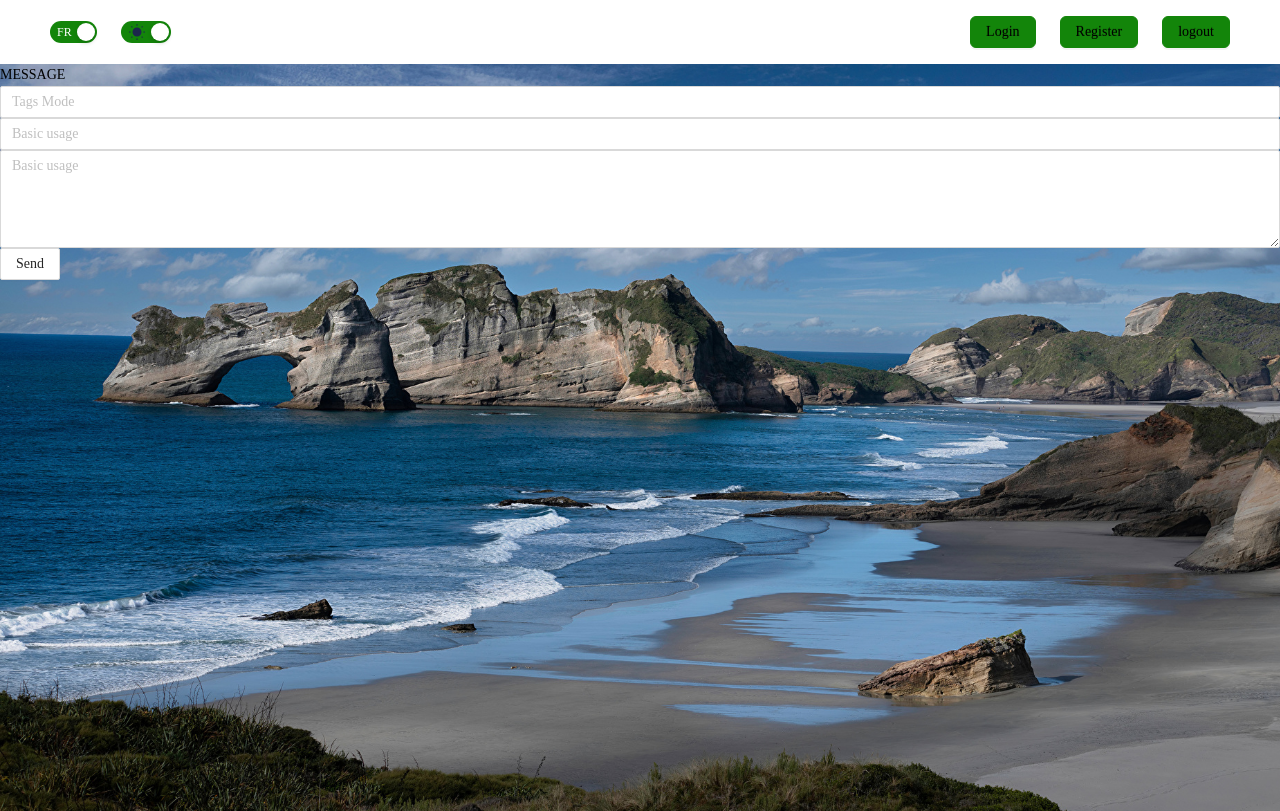
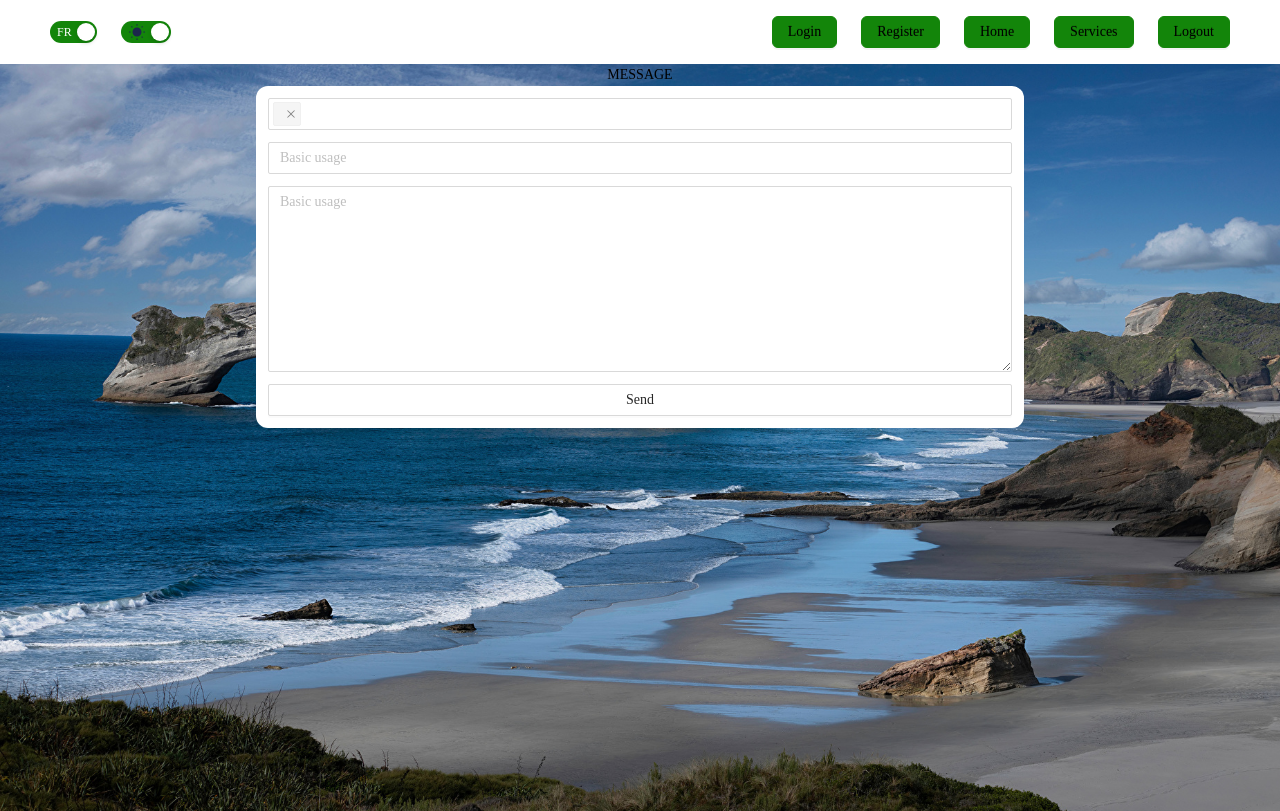
Before and after one commit to CubeLeopard5/radiz, a Nuxt app: page /messages in a window 1280 px wide. Built offline with nearby package versions, Linux system fonts and the light colour scheme; no server answers.

Commit message:
add a page to send publications

```diff
--- a/components/Header/Header.vue
+++ b/components/Header/Header.vue
@@ -19,9 +19,11 @@
             </a-switch>
         </div>
         <div class="buttons-group">
-            <HeaderLogin/>
-            <HeaderRegister/>
-            <RadizButton text="logout" @onClick="handleOk"/>
+            <HeaderLogin v-if="!store.connectedUser.id"/>
+            <HeaderRegister v-if="!store.connectedUser.id"/>
+            <RadizButton text="Home" @onClick="goToHome"/>
+            <RadizButton text="Services" @onClick="goToServices"/>
+            <RadizButton text="Logout" @onClick="logout"/>
         </div>
     </div>
 </template>
@@ -31,18 +33,26 @@ import { reactive } from 'vue';
 import { useMainStore } from '~/store/main';
 
 const store = useMainStore();
+const router = useRouter();
 
 const state = reactive({
     checkedT: true,
     checkedL: true,
 });
 
-const handleOk = () => {
-    const router = useRouter();
+const logout = () => {
     localStorage.setItem('authToken', '');
     store.setConnectedUser({});
     router.push({ path: '/' });
-}
+};
+
+const goToServices = () => {
+    router.push({ path: '/services' });
+};
+
+const goToHome = () => {
+    router.push({ path: '/home' });
+};
 </script>
 
 <style scoped>
@@ -58,6 +68,7 @@ const handleOk = () => {
     flex-direction: row;
     justify-content: space-between;
     align-items: center;
+    height: 100%;
 }
 
 .switch-group {
--- a/components/Header/Login.vue
+++ b/components/Header/Login.vue
@@ -1,7 +1,7 @@
 <template>
     <div>
         <RadizButton :text="$t('header.login.text')" @onClick="visible = true"/>
-        <a-modal v-model:visible="visible" :title="$t('header.login.text') + ': ' + errMessage" @ok="handleOk"
+        <a-modal v-model:visible="visible" :title="$t('header.login.text') + ': ' + errMessage"
             :style="{ '--bg-error': (error) ? '#FF4D4D' : '#13850a' }" :class="(error) ? 'login-failure' : ''"
             :footer="null">
             <a-form :model="formState" name="normal_login" :label-col="{ span: 4 }" :wrapper-col="{ span: 20 }">
@@ -36,7 +36,7 @@
                 <a-form-item :wrapper-col="{ offset: 4, span: 20 }">
                     <div class="group-button-log-can">
                         <RadizButtonError :text="$t('header.login.buttons.cancel')" @onClick="resetForm"/>
-                        <RadizButton :text="$t('header.login.buttons.submit')" @onClick="handleOk" :disabled="checkInputs()"/>
+                        <RadizButton :text="$t('header.login.buttons.submit')" @onClick="sendLogin" :disabled="checkInputs()"/>
                     </div>
                 </a-form-item>
             </a-form>
@@ -71,7 +71,7 @@ export default defineComponent({
         let error = ref<boolean>(false);
         let errMessage = ref<string>('');
 
-        const handleOk = async() => {
+        const sendLogin = async() => {
             const response = await request.login(formState.password, formState.email);
             if (!response.token) {
                 errMessage.value = response.response;
@@ -104,7 +104,7 @@ export default defineComponent({
             visible,
             error,
             errMessage,
-            handleOk,
+            sendLogin,
             checkInputs,
             resetForm,
         }
--- a/components/Header/Register.vue
+++ b/components/Header/Register.vue
@@ -1,7 +1,7 @@
 <template>
     <div>
         <RadizButton :text="$t('header.register.text')" @onClick="visible = true"/>
-        <a-modal v-model:visible="visible" :title="$t('header.register.text') + ': ' + errMessage" @ok="handleOk"
+        <a-modal v-model:visible="visible" :title="$t('header.register.text') + ': ' + errMessage"
             :style="{ '--bg-error': (error) ? '#FF4D4D' : '#13850a' }" :class="(error) ? 'register-failure' : ''"
             :footer="null">
             <a-form :model="formState" name="normal_register" :label-col="{ span: 4 }" :wrapper-col="{ span: 20 }">
@@ -48,7 +48,7 @@
                 <a-form-item :wrapper-col="{ offset: 4, span: 20 }">
                     <div class="group-button-log-can">
                         <RadizButtonError :text="$t('header.register.buttons.cancel')" @onClick="resetForm"/>
-                        <RadizButton :text="$t('header.register.buttons.submit')" @onClick="handleOk" :disabled="checkInputs()"/>
+                        <RadizButton :text="$t('header.register.buttons.submit')" @onClick="sendRegister" :disabled="checkInputs()"/>
                     </div>
                 </a-form-item>
             </a-form>
@@ -86,7 +86,7 @@ export default defineComponent({
         let error = ref<boolean>(false);
         let errMessage = ref<string>('');
 
-        const handleOk = async() => {
+        const sendRegister = async() => {
             const response = await request.register(formState.username, formState.password, formState.email);
             if (!response.token) {
                 errMessage.value = response.response;
@@ -120,7 +120,7 @@ export default defineComponent({
             visible,
             error,
             errMessage,
-            handleOk,
+            sendRegister,
             checkInputs,
             resetForm,
         }
--- a/components/Services/Item.vue
+++ b/components/Services/Item.vue
@@ -68,7 +68,6 @@ export default defineComponent({
                     serviceName: props.data.title.toLowerCase(),
                 }),
             });
-            console.log(response);
             if (response.result == true) {
                 authValidated.value = true;
                 localStorage.setItem(`${props.data.title}Service`, "true");
@@ -91,7 +90,6 @@ export default defineComponent({
                     serviceName: props.data.title.toLowerCase(),
                 }),
             });
-            console.log(response);
             if (response.result == true) {
                 authValidated.value = false;
                 localStorage.setItem(`${props.data.title}Service`, "");
--- a/pages/messages.vue
+++ b/pages/messages.vue
@@ -3,18 +3,18 @@
         MESSAGE
         <a-alert message="Your message has been successfully posted." type="success" closable v-if="validate == 1"/>
         <client-only>
-        <div>
+        <div class="form-container">
             <a-select
-                v-model:value="value"
-                mode="tags"
+                v-model:value="form.sr"
+                mode="multiple"
                 style="width: 100%"
-                placeholder="Tags Mode"
+                placeholder="multiple Mode"
                 :options="options"
                 @change="handleChange"
                 @inputKeyDown="handleInput"
             />
             <a-input v-model:value="form.title" placeholder="Basic usage" />
-            <a-textarea v-model:value="form.description" placeholder="Basic usage" :rows="4" />
+            <a-textarea v-model:value="form.text" placeholder="Basic usage" :rows="8" />
             <a-button @click="createPost">
                 <span> Send </span>
             </a-button>
@@ -24,34 +24,55 @@
 </template>
 
 <script lang="ts" setup>
-import { ref } from 'vue';
+import { onBeforeMount, ref } from 'vue';
 import type { SelectProps } from 'ant-design-vue';
 
 interface IFormState {
     title: string,
-    description: string,
+    text: string,
+    sr: Array<string>,
 };
 
 const form = ref<IFormState>({
     title: '',
-    description: '',
+    text: '',
+    sr: [''],
+});
+
+const redditName = ref('');
+const options = ref<SelectProps['options']>([]);
+const research = ref('');
+
+onBeforeMount(() => {
+    setSelectOptions();
 });
 
 const request = useRequest();
 let validate = ref<Number>(0);
 
+const setSelectOptions = async() => {
+    const response = await request.sendRequestToServer({
+        method: "GET",
+        endpoint: `reddit/me`,
+        accessToken: true,
+    });
+    redditName.value = response.subreddit.display_name;
+    form.value.sr = [redditName.value];
+    options.value.push({ value: redditName.value, label: redditName.value });
+}
+
 const createPost = async() => {
+    form.value.sr = form.value.sr.map(el => el.toLowerCase());
     const response = await request.sendRequestToServer({
         method: "POST",
         endpoint: "reddit/create_publication",
         accessToken: true,
         body: JSON.stringify({
-            sr: changeRedditNames(value.value[0]),
+            sr: form.value.sr,
             title: form.value.title,
-            description: form.value.description,
+            text: form.value.text,
         }),
     });
-    console.log(response);
     resetForm();
     validate.value = 1;
     setTimeout(function(){
@@ -59,23 +80,15 @@ const createPost = async() => {
     }, 5000);
 };
 
-const changeRedditNames = (str: string) => {
-    str = "u_" + str;
-    str = str.toLowerCase();
-    return str;
-};
-
 const resetForm = () => {
     form.value.title = '';
-    form.value.description = '';
-    value.value = [];
+    form.value.text = '';
+    form.value.sr = [];
 };
-
-let research = ref('');
 
 const handleChange = () => {
     research.value = "";
-    options.value = [];
+    options.value = [{ value: redditName.value, label: redditName.value }];
 };
 
 const handleInput = (value: KeyboardEvent) => {
@@ -84,15 +97,11 @@ const handleInput = (value: KeyboardEvent) => {
     } else {
         research.value += value.key;
     }
-    console.log(`selected ${research.value}`);
     searchRedditsAuto(research.value);
 };
 
-const value = ref([]);
-const options = ref<SelectProps['options']>([]);
-
 const searchRedditsAuto = async(research: string) => {
-    let tab: Array<object> = [];
+    let tab: Array<object> = [{ value: redditName.value, label: redditName.value }];
     const response = await request.sendRequestToServer({
         method: "POST",
         endpoint: "reddit/search_subreddits_autocomplete",
@@ -117,5 +126,19 @@ const searchRedditsAuto = async(research: string) => {
     height: 93.4vh;
     background-image: url("@/assets/plage_background.jpg");
     background-size: cover;
+
+    display: flex;
+    flex-direction: column;
+    align-items: center;
+}
+
+.form-container {
+    width: 60%;
+    display: flex;
+    flex-direction: column;
+    gap: 12px;
+    background: white;
+    border-radius: 12px;
+    padding: 12px;
 }
 </style>
--- a/pages/services.vue
+++ b/pages/services.vue
@@ -1,9 +1,5 @@
 <template>
     <div class="services-container">
-        Services
-        <NuxtLink to="/home">
-            Back Home
-        </NuxtLink>
         <div class="services">
             <div v-for="item, i in listServices" :key="i" class="list-services">
                 <ServicesItem :data="item"/>
@@ -42,9 +38,7 @@ export default defineComponent({
 .services {
     display: grid;
     grid-template-columns: repeat(4, 1fr);
-    grid-template-rows: repeat(10, 226px);
-    height: 91vh;
-    overflow-y: scroll;
+    grid-template-rows: repeat(3, 226px);
 }
 
 .list-services {
```
Also changed, not shown: pages/home.vue (+0 -12 lines).
